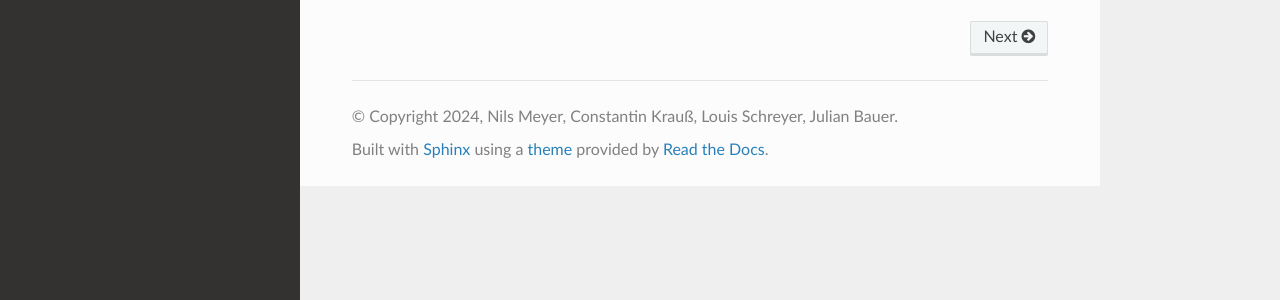
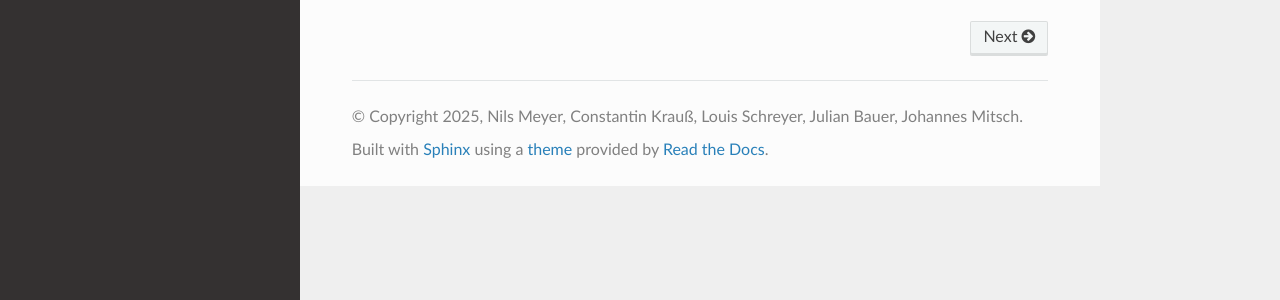
Before and after one commit to meyer-nils/fiberoripy, a Sphinx documentation site: the page built from docs/index.rst, in a window 1280 px wide. Shown: the part 416-716 px from the top of the page. Built offline with Sphinx 7.4.7 and the Read the Docs theme 3.1.0, drawn with Linux system fonts in a browser that asks for light colours.

Commit message:
Update metadata.

```diff
--- a/docs/conf.py
+++ b/docs/conf.py
@@ -26,8 +26,10 @@ for mod_name in mock_modules:
 # -- Project information -----------------------------------------------------
 
 project = "fiberoripy"
-copyright = "2024, Nils Meyer, Constantin Krauß, Louis Schreyer, Julian Bauer"
-author = "Nils Meyer, Constantin Krauß, Louis Schreyer, Julian Bauer"
+copyright = (
+    "2025, Nils Meyer, Constantin Krauß, Louis Schreyer, Julian Bauer, Johannes Mitsch"
+)
+author = "Nils Meyer, Constantin Krauß, Louis Schreyer, Julian Bauer, Johannes Mitsch"
 
 
 # -- General configuration ---------------------------------------------------
--- a/pyproject.toml
+++ b/pyproject.toml
@@ -1,12 +1,13 @@
 [project]
 name = "fiberoripy"
-version = "1.2.1"
+version = "1.3.0"
 description = "Fiber orientation models and closures"
 authors = [
     { name = "Nils Meyer", email = "nils.meyer@uni-a.de" },
     { name = "Constantin Krauß" },
     { name = "Louis Schreyer" },
     { name = "Julian Karl Bauer" },
+    { name = "Johannes Mitsch" },
 ]
 license = { file = "LICENSE" }
 readme = "README.md"
```
Also changed, not shown: 2 other files.
